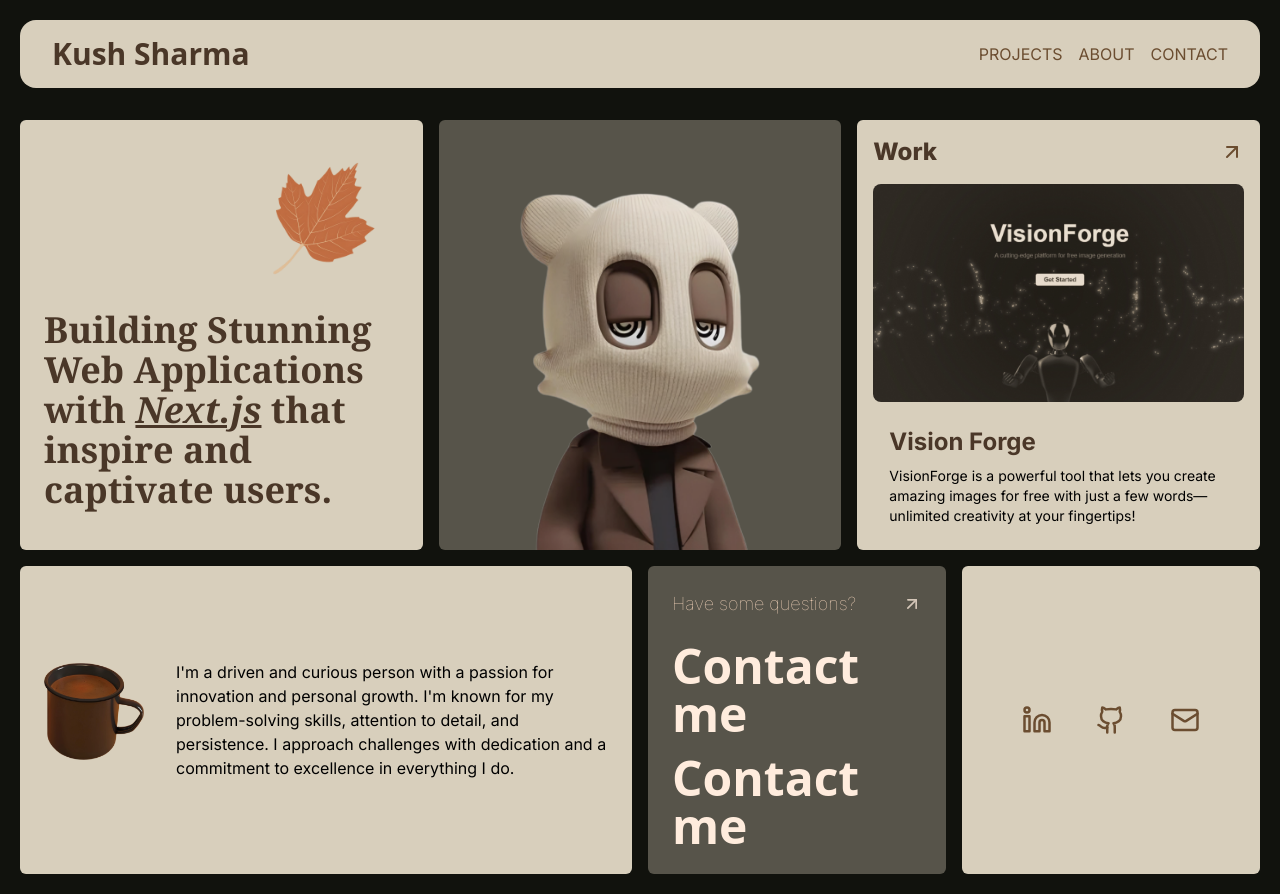
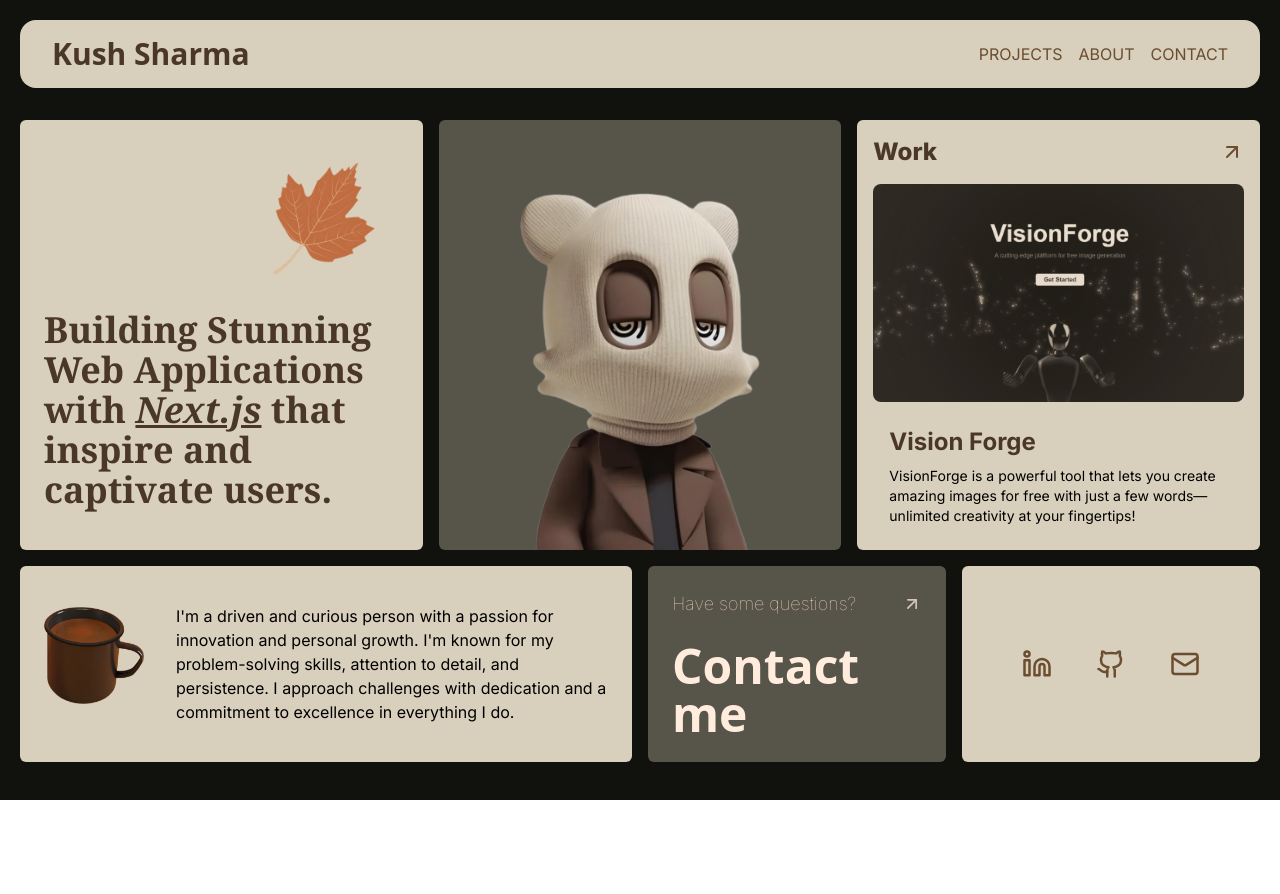
Before and after one commit to Kushhhhhhhh/Bentolio, a Next.js app: page / in a window 1280 px wide. After the commit the page ends 800 px from the top, so only its background shows below. Built offline with nearby package versions, Linux system fonts and the light colour scheme.

Commit message:
Link Fix

```diff
--- a/src/app/page.tsx
+++ b/src/app/page.tsx
@@ -67,15 +67,15 @@ export default function Home() {
           Kush Sharma
         </h1>
         <nav className="space-x-4 mr-4">
-          <Link href="#projects" className="text-sm sm:text-base text-[#6B4D30] hover:text-[#4A3728] relative group">
+          <Link href="https://github.com/Kushhhhhhhh" className="text-sm sm:text-base text-[#6B4D30] hover:text-[#4A3728] relative group">
             PROJECTS
             <span className="absolute left-0 bottom-0 h-0.5 w-0 bg-[#4A3728] transition-all duration-300 group-hover:w-full"></span>
           </Link>
-          <Link href="#about" className="text-sm sm:text-base text-[#6B4D30] hover:text-[#4A3728] relative group">
+          <Link href="https://kush-sharma.vercel.app" className="text-sm sm:text-base text-[#6B4D30] hover:text-[#4A3728] relative group">
             ABOUT
             <span className="absolute left-0 bottom-0 h-0.5 w-0 bg-[#4A3728] transition-all duration-300 group-hover:w-full"></span>
           </Link>
-          <Link href="#contact" className="text-sm sm:text-base text-[#6B4D30] hover:text-[#4A3728] relative group">
+          <Link href="https://www.linkedin.com/in/kushsharma738" className="text-sm sm:text-base text-[#6B4D30] hover:text-[#4A3728] relative group">
             CONTACT
             <span className="absolute left-0 bottom-0 h-0.5 w-0 bg-[#4A3728] transition-all duration-300 group-hover:w-full"></span>
           </Link>
@@ -180,9 +180,6 @@ export default function Home() {
           <h3 className="text-4xl md:text-5xl mt-4 font-sans font-semibold text-[#ffecdd]">
             Contact me
           </h3>
-          <h3 className="text-4xl md:text-5xl mt-4 font-sans font-semibold text-[#ffecdd]">
-            Contact me
-          </h3>
         </motion.div>
 
         <motion.div
```
